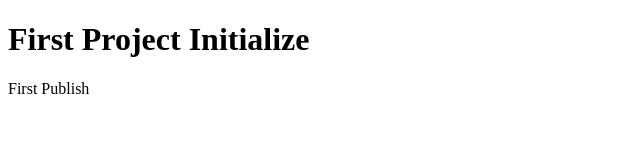
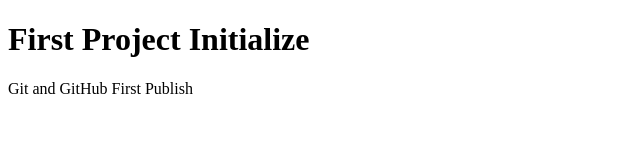
Before and after one commit to Subongs/Subongs.github.io, a plain HTML site: page index.html in a window 1280 px wide. Shown: the whole page, without its empty margins (0-640 px from the left). Drawn offline with Linux system fonts and the light colour scheme.

Commit message:
Initialize Project

```diff
--- a/index.html
+++ b/index.html
@@ -5,6 +5,6 @@
     </head>
     <body>
         <h1>First Project Initialize</h1>
-        <p>First Publish</p>
+        <p>Git and GitHub First Publish</p>
     </body>
 </html>
```
Also changed, not shown: 1 other file.
